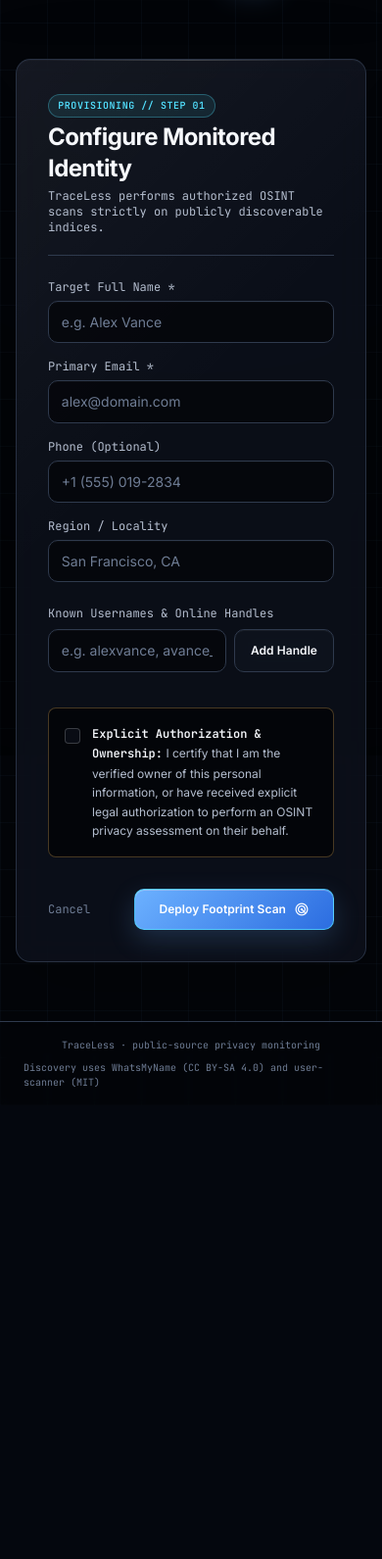
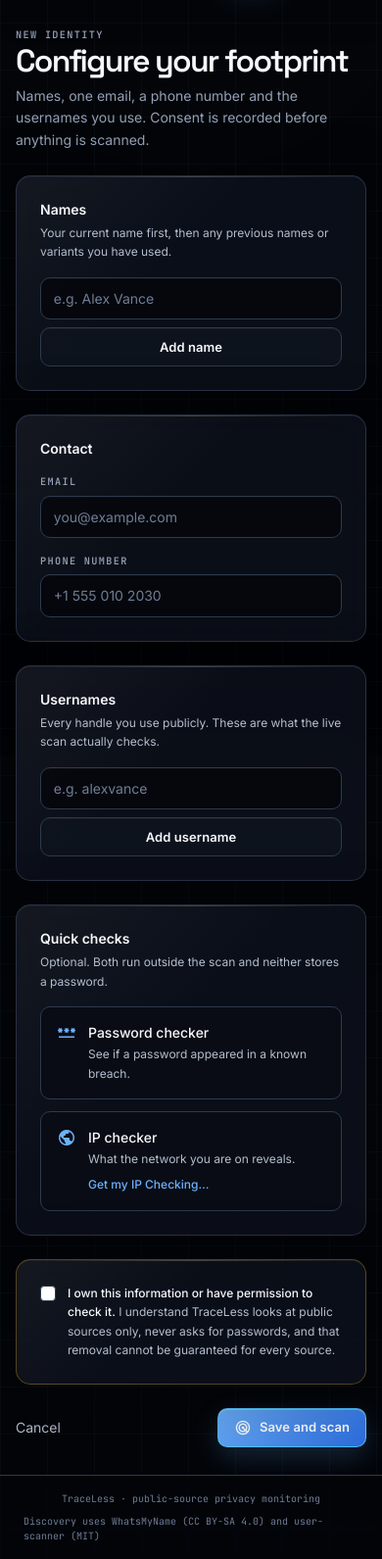
Before and after one commit to Orrddy/TraceLess, a Laravel app: page /identity/create in a window 390 px wide. Shown: the part 73-1664 px from the top of the page at 98% size. Before the commit the page ends 1182 px from the top, so only its background shows below. Run offline with Laravel 12, Linux system fonts and the light colour scheme; a user stored in the database is signed in; data comes from the database, SQL or seed files in the repository; style sheets or scripts are compiled from the project's sources; some libraries are stand-ins or nearby versions.

Commit message:
feat(identity): rebuild the setup form around names, one email, a number and handles
The form now matches the model: a list of names (primary first, previous names
after), one email, one phone number, and a list of usernames. The first name
becomes full_name and the rest are joined into previous_names, so nothing new is
needed in the schema.

Two quick checks sit on the form: a link to the password checker, and an IP
checker with a Get my IP button that resolves the public address through the
same service the IP page uses, then links to the full result.

Also fixes a control that had been broken since the redesign: the username chips
called removeUsername, which did not exist. Both name and username lists now add
and remove properly.

Tests: 2 new plus updated assertions (118 total, 448 assertions).

```diff
--- a/traceless-app/app/Livewire/Identity/IdentitySetup.php
+++ b/traceless-app/app/Livewire/Identity/IdentitySetup.php
@@ -6,134 +6,152 @@ use App\Models\IdentityProfile;
 use App\Models\PublicIdentifier;
 use App\Services\AuditService;
 use App\Services\ConsentService;
+use App\Services\IpReputationService;
 use App\Services\ScanOrchestrator;
 use Illuminate\Support\Facades\Auth;
 use Livewire\Component;
+use Throwable;
 
 class IdentitySetup extends Component
 {
-    public string $full_name = '';
+    /** Every name the person is known by. The first becomes the primary name. */
+    public array $names = [];
 
-    public string $previous_names = '';
-
-    public string $aliases = '';
+    public string $name_input = '';
 
     public string $primary_email = '';
 
     public string $phone_number = '';
 
-    public string $region = '';
-
     public string $username_input = '';
 
-    public string $email_input = '';
-
-    public string $phone_input = '';
-
-    public string $url_input = '';
-
+    /** @var array<int, string> */
     public array $usernames = [];
-
-    public array $emails = [];
-
-    public array $phones = [];
-
-    public array $urls = [];
 
     public bool $consent_confirmed = false;
 
     public bool $start_scan = true;
 
-    public function addUsername(): void
+    /** Set by the "Get my IP" helper, so the form can hand off to the IP check. */
+    public ?string $detected_ip = null;
+
+    public ?string $ip_error = null;
+
+    public function addName(): void
     {
-        $this->addChip('username_input', 'usernames', '@');
-    }
+        $value = trim(strip_tags($this->name_input));
 
-    public function addEmail(): void
-    {
-        if (! filter_var(trim($this->email_input), FILTER_VALIDATE_EMAIL)) {
-            $this->addError('email_input', 'Enter a valid email address.');
+        if ($value === '') {
+            return;
+        }
+
+        if (in_array($value, $this->names, true)) {
+            $this->addError('name_input', 'That name is already on the list.');
 
             return;
         }
-        $this->addChip('email_input', 'emails');
+
+        $this->names[] = $value;
+        $this->name_input = '';
+        $this->resetErrorBag('name_input');
     }
 
-    public function addPhone(): void
+    public function removeName(int $index): void
     {
-        $this->addChip('phone_input', 'phones');
+        if (isset($this->names[$index])) {
+            unset($this->names[$index]);
+            $this->names = array_values($this->names);
+        }
     }
 
-    public function addUrl(): void
+    public function addUsername(): void
     {
-        if (! filter_var(trim($this->url_input), FILTER_VALIDATE_URL)) {
-            $this->addError('url_input', 'Enter a valid public profile URL.');
+        $value = ltrim(trim($this->username_input), '@');
+
+        if ($value === '') {
+            return;
+        }
+
+        if (in_array($value, $this->usernames, true)) {
+            $this->addError('username_input', 'That username is already on the list.');
 
             return;
         }
-        $this->addChip('url_input', 'urls');
+
+        $this->usernames[] = $value;
+        $this->username_input = '';
+        $this->resetErrorBag('username_input');
     }
 
-    protected function addChip(string $input, string $bucket, string $prefix = ''): void
+    public function removeUsername(int $index): void
     {
-        $value = trim($this->{$input});
-        if ($value !== '' && ! in_array($value, $this->{$bucket}, true)) {
-            $this->{$bucket}[] = $prefix.$value;
-            $this->{$input} = '';
-            $this->resetErrorBag($input);
+        if (isset($this->usernames[$index])) {
+            unset($this->usernames[$index]);
+            $this->usernames = array_values($this->usernames);
         }
     }
 
-    public function removeChip(string $bucket, int $index): void
+    /**
+     * "Get my IP": resolves the public address this network reaches the internet
+     * with, so the person can hand it straight to the IP check.
+     */
+    public function detectIp(IpReputationService $lookup): void
     {
-        if (isset($this->{$bucket}[$index])) {
-            unset($this->{$bucket}[$index]);
-            $this->{$bucket} = array_values($this->{$bucket});
+        $this->ip_error = null;
+
+        try {
+            $result = $lookup->lookup();
+            $this->detected_ip = $result['ip'] ?? null;
+        } catch (Throwable $exception) {
+            $this->ip_error = 'Could not read the public address. Run the IP check instead.';
         }
     }
 
     public function saveAndScan(ConsentService $consentService, ScanOrchestrator $orchestrator, AuditService $audit)
     {
         $this->validate([
-            'full_name' => 'required|string|min:2|max:160',
+            'names' => 'required|array|min:1',
+            'names.*' => 'nullable|string|max:160',
             'primary_email' => 'required|email|max:255',
             'phone_number' => 'nullable|string|max:40',
-            'region' => 'nullable|string|max:160',
-            'previous_names' => 'nullable|string|max:1000',
-            'aliases' => 'nullable|string|max:1000',
+            'usernames' => 'array',
+            'usernames.*' => 'nullable|string|max:120',
             'consent_confirmed' => 'accepted',
         ]);
+
+        $names = collect($this->names)
+            ->map(fn ($name) => trim(strip_tags((string) $name)))
+            ->filter()
+            ->unique()
+            ->values();
+
+        if ($names->isEmpty()) {
+            $this->addError('names', 'Add at least one name before saving.');
+
+            return;
+        }
 
         $user = Auth::user();
 
         $profile = IdentityProfile::create([
             'user_id' => $user->id,
-            'full_name' => strip_tags($this->full_name),
-            'previous_names' => strip_tags($this->previous_names) ?: null,
-            'aliases' => strip_tags($this->aliases) ?: null,
+            'full_name' => $names->first(),
+            'previous_names' => $names->slice(1)->implode(', ') ?: null,
             'primary_email' => $this->primary_email,
             'phone_number' => $this->phone_number ?: null,
-            'region' => strip_tags($this->region) ?: null,
             'consent_acknowledged' => true,
             'consent_given_at' => now(),
             'privacy_score' => 100,
         ]);
 
         $this->storeIdentifier($profile, 'email', $this->primary_email);
-        foreach (array_unique($this->emails) as $email) {
-            $this->storeIdentifier($profile, 'email', ltrim($email, '@'));
+
+        foreach (array_unique($this->usernames) as $username) {
+            $this->storeIdentifier($profile, 'username', ltrim((string) $username, '@'));
         }
-        foreach (array_unique(array_merge($this->usernames)) as $username) {
-            $this->storeIdentifier($profile, 'username', ltrim($username, '@'));
-        }
+
         if ($this->phone_number) {
             $this->storeIdentifier($profile, 'phone', $this->phone_number);
-        }
-        foreach (array_unique($this->phones) as $phone) {
-            $this->storeIdentifier($profile, 'phone', $phone);
-        }
-        foreach (array_unique($this->urls) as $url) {
-            $this->storeIdentifier($profile, 'url', $url);
         }
 
         $consentService->recordConsent($user, $profile, request()->ip(), request()->userAgent());
@@ -151,6 +169,7 @@ class IdentitySetup extends Component
     protected function storeIdentifier(IdentityProfile $profile, string $type, string $value): void
     {
         $value = trim($value);
+
         if ($value === '') {
             return;
         }
@@ -165,6 +184,6 @@ class IdentitySetup extends Component
     public function render()
     {
         return view('livewire.identity-setup')
-            ->layout('layouts.app', ['title' => 'New Identity // TraceLess']);
+            ->layout('layouts.app', ['title' => 'New identity // TraceLess']);
     }
 }
--- a/traceless-app/resources/views/livewire/identity-setup.blade.php
+++ b/traceless-app/resources/views/livewire/identity-setup.blade.php
@@ -1,84 +1,147 @@
-<div class="max-w-2xl mx-auto py-8">
-    <div class="ops-card p-8 space-y-6">
-        <!-- Header -->
-        <div class="border-b border-line pb-5 space-y-1">
-            <div class="ops-badge ops-badge-cyan">PROVISIONING // STEP 01</div>
-            <h1 class="text-2xl font-bold text-ink tracking-tight">Configure Monitored Identity</h1>
-            <p class="font-mono text-xs text-body">
-                TraceLess performs authorized OSINT scans strictly on publicly discoverable indices.
+<div class="mx-auto max-w-3xl space-y-6">
+    <x-page-header
+        eyebrow="New identity"
+        title="Configure your footprint"
+        description="Names, one email, a phone number and the usernames you use. Consent is recorded before anything is scanned." />
+
+    <form wire:submit.prevent="saveAndScan" class="space-y-6">
+        <!-- Names -->
+        <section class="card p-6">
+            <h2 class="text-sm font-semibold text-ink">Names</h2>
+            <p class="mt-1 text-xs leading-relaxed text-body">
+                Your current name first, then any previous names or variants you have used.
             </p>
-        </div>
 
-        <form wire:submit.prevent="saveAndScan" class="space-y-6 font-mono text-xs">
-            <div class="grid grid-cols-1 md:grid-cols-2 gap-4">
-                <!-- Legal / Full Name -->
-                <div class="space-y-1.5">
-                    <label class="block text-body">Target Full Name *</label>
-                    <input type="text" wire:model="full_name" placeholder="e.g. Alex Vance" class="ops-input w-full">
-                    @error('full_name') <span class="text-danger text-[10px] block">{{ $message }}</span> @enderror
+            <div class="mt-4 flex flex-col gap-2 sm:flex-row">
+                <input type="text" wire:model="name_input" wire:keydown.enter.prevent="addName"
+                       class="input flex-1" placeholder="e.g. Alex Vance" autocomplete="name" />
+                <button type="button" wire:click="addName" class="btn-secondary shrink-0">Add name</button>
+            </div>
+            @error('name_input') <p class="mt-1 text-xs text-danger">{{ $message }}</p> @enderror
+            @error('names') <p class="mt-1 text-xs text-danger">{{ $message }}</p> @enderror
+
+            @if(count($names) > 0)
+                <ul class="mt-3 flex flex-wrap gap-2">
+                    @foreach($names as $index => $name)
+                        <li class="inline-flex items-center gap-2 rounded-full border border-line bg-surface px-3 py-1 text-sm text-ink">
+                            {{ $name }}
+                            <button type="button" wire:click="removeName({{ $index }})"
+                                    class="text-faint hover:text-danger" aria-label="Remove {{ $name }}">&times;</button>
+                        </li>
+                    @endforeach
+                </ul>
+            @endif
+        </section>
+
+        <!-- Contact -->
+        <section class="card p-6">
+            <h2 class="text-sm font-semibold text-ink">Contact</h2>
+
+            <div class="mt-4 grid gap-4 sm:grid-cols-2">
+                <div>
+                    <label for="email" class="label mb-1.5">Email</label>
+                    <input id="email" type="email" wire:model="primary_email" class="input"
+                           placeholder="you@example.com" autocomplete="email" />
+                    @error('primary_email') <p class="mt-1 text-xs text-danger">{{ $message }}</p> @enderror
                 </div>
 
-                <!-- Primary Email -->
-                <div class="space-y-1.5">
-                    <label class="block text-body">Primary Email *</label>
-                    <input type="email" wire:model="primary_email" placeholder="alex@domain.com" class="ops-input w-full">
-                    @error('primary_email') <span class="text-danger text-[10px] block">{{ $message }}</span> @enderror
-                </div>
-
-                <!-- Phone -->
-                <div class="space-y-1.5">
-                    <label class="block text-body">Phone (Optional)</label>
-                    <input type="text" wire:model="phone_number" placeholder="+1 (555) 019-2834" class="ops-input w-full">
-                </div>
-
-                <!-- Region -->
-                <div class="space-y-1.5">
-                    <label class="block text-body">Region / Locality</label>
-                    <input type="text" wire:model="region" placeholder="San Francisco, CA" class="ops-input w-full">
+                <div>
+                    <label for="phone" class="label mb-1.5">Phone number</label>
+                    <input id="phone" type="text" wire:model="phone_number" class="input"
+                           placeholder="+1 555 010 2030" autocomplete="tel" />
+                    @error('phone_number') <p class="mt-1 text-xs text-danger">{{ $message }}</p> @enderror
                 </div>
             </div>
+        </section>
 
-            <!-- Online Handles -->
-            <div class="space-y-2">
-                <label class="block text-body">Known Usernames & Online Handles</label>
-                <div class="flex gap-2">
-                    <input type="text" wire:model="username_input" wire:keydown.enter.prevent="addUsername" placeholder="e.g. alexvance, avance_dev" class="ops-input flex-1">
-                    <button type="button" wire:click="addUsername" class="btn-ops-secondary py-2.5 px-4 text-xs">
-                        Add Handle
-                    </button>
-                </div>
+        <!-- Usernames -->
+        <section class="card p-6">
+            <h2 class="text-sm font-semibold text-ink">Usernames</h2>
+            <p class="mt-1 text-xs leading-relaxed text-body">
+                Every handle you use publicly. These are what the live scan actually checks.
+            </p>
 
-                <!-- Chips -->
-                <div class="flex flex-wrap gap-2 pt-1">
-                    @foreach($usernames as $idx => $uname)
-                        <span class="ops-badge ops-badge-cyan">
-                            @<span>{{ $uname }}</span>
-                            <button type="button" wire:click="removeUsername({{ $idx }})" class="hover:text-danger ml-1">&times;</button>
-                        </span>
+            <div class="mt-4 flex flex-col gap-2 sm:flex-row">
+                <input type="text" wire:model="username_input" wire:keydown.enter.prevent="addUsername"
+                       class="input flex-1" placeholder="e.g. alexvance" autocomplete="off" spellcheck="false" />
+                <button type="button" wire:click="addUsername" class="btn-secondary shrink-0">Add username</button>
+            </div>
+            @error('username_input') <p class="mt-1 text-xs text-danger">{{ $message }}</p> @enderror
+
+            @if(count($usernames) > 0)
+                <ul class="mt-3 flex flex-wrap gap-2">
+                    @foreach($usernames as $index => $username)
+                        <li class="inline-flex items-center gap-2 rounded-full border border-line bg-surface px-3 py-1 font-mono text-sm text-ink">
+                            &#64;{{ $username }}
+                            <button type="button" wire:click="removeUsername({{ $index }})"
+                                    class="text-faint hover:text-danger" aria-label="Remove {{ $username }}">&times;</button>
+                        </li>
                     @endforeach
+                </ul>
+            @endif
+        </section>
+
+        <!-- Quick checks -->
+        <section class="card p-6">
+            <h2 class="text-sm font-semibold text-ink">Quick checks</h2>
+            <p class="mt-1 text-xs leading-relaxed text-body">
+                Optional. Both run outside the scan and neither stores a password.
+            </p>
+
+            <div class="mt-4 grid gap-3 sm:grid-cols-2">
+                <a href="{{ route('password.check') }}" class="flex items-start gap-3 rounded-control border border-line bg-surface p-4 hover:border-accent">
+                    <span class="material-symbols-outlined text-[20px] text-accent" aria-hidden="true">password</span>
+                    <span>
+                        <span class="block text-sm font-medium text-ink">Password checker</span>
+                        <span class="mt-0.5 block text-xs leading-relaxed text-body">See if a password appeared in a known breach.</span>
+                    </span>
+                </a>
+
+                <div class="rounded-control border border-line bg-surface p-4">
+                    <div class="flex items-start gap-3">
+                        <span class="material-symbols-outlined text-[20px] text-accent" aria-hidden="true">public</span>
+                        <div class="min-w-0 flex-1">
+                            <span class="block text-sm font-medium text-ink">IP checker</span>
+                            @if($detected_ip)
+                                <p class="mt-1 font-mono text-xs text-ink">{{ $detected_ip }}</p>
+                                <a href="{{ route('ip.check') }}" class="mt-1 inline-block text-xs font-medium text-accent hover:underline">See what it reveals</a>
+                            @else
+                                <p class="mt-0.5 text-xs leading-relaxed text-body">What the network you are on reveals.</p>
+                                <button type="button" wire:click="detectIp" wire:loading.attr="disabled"
+                                        class="mt-2 text-xs font-medium text-accent hover:underline">
+                                    <span wire:loading.remove wire:target="detectIp">Get my IP</span>
+                                    <span wire:loading wire:target="detectIp">Checking…</span>
+                                </button>
+                                @if($ip_error)
+                                    <p class="mt-1 text-xs text-warning">{{ $ip_error }}</p>
+                                @endif
+                            @endif
+                        </div>
+                    </div>
                 </div>
             </div>
+        </section>
 
-            <!-- Mandatory Consent Gate -->
-            <div class="p-4 rounded-lg bg-canvas border border-[#E9B45D]/30 space-y-2">
-                <div class="flex items-start gap-3">
-                    <input type="checkbox" id="consent" wire:model="consent_confirmed" class="mt-1 rounded bg-surface border-white/20 text-accent focus:ring-0">
-                    <label for="consent" class="font-sans text-xs text-body leading-relaxed cursor-pointer">
-                        <strong class="text-ink font-mono">Explicit Authorization & Ownership:</strong>
-                        I certify that I am the verified owner of this personal information, or have received explicit legal authorization to perform an OSINT privacy assessment on their behalf.
-                    </label>
-                </div>
-                @error('consent_confirmed') <span class="text-danger text-[10px] block">{{ $message }}</span> @enderror
+        <!-- Consent -->
+        <section class="card border-warning/30 p-6">
+            <div class="flex items-start gap-3">
+                <input type="checkbox" id="consent" wire:model="consent_confirmed"
+                       class="mt-0.5 rounded border-line text-accent focus:ring-accent" />
+                <label for="consent" class="text-xs leading-relaxed text-body">
+                    <span class="font-medium text-ink">I own this information or have permission to check it.</span>
+                    I understand TraceLess looks at public sources only, never asks for passwords, and that removal
+                    cannot be guaranteed for every source.
+                </label>
             </div>
+            @error('consent_confirmed') <p class="mt-2 text-xs text-danger">{{ $message }}</p> @enderror
+        </section>
 
-            <!-- Submit -->
-            <div class="pt-2 flex items-center justify-between">
-                <a href="{{ route('dashboard') }}" class="text-faint hover:text-ink">Cancel</a>
-                <button type="submit" class="btn-ops-primary py-3 px-6 text-xs">
-                    <span>Deploy Footprint Scan</span>
-                    <span class="material-symbols-outlined text-[16px]">radar</span>
-                </button>
-            </div>
-        </form>
-    </div>
+        <div class="flex items-center justify-between">
+            <a href="{{ route('dashboard') }}" class="text-sm text-body hover:text-ink">Cancel</a>
+            <button type="submit" class="btn-primary">
+                <span class="material-symbols-outlined text-[18px]" aria-hidden="true">radar</span>
+                <span>Save and scan</span>
+            </button>
+        </div>
+    </form>
 </div>
```
Also changed, not shown: traceless-app/tests/Feature/IdentityConsentTest.php (+38 -4 lines).
